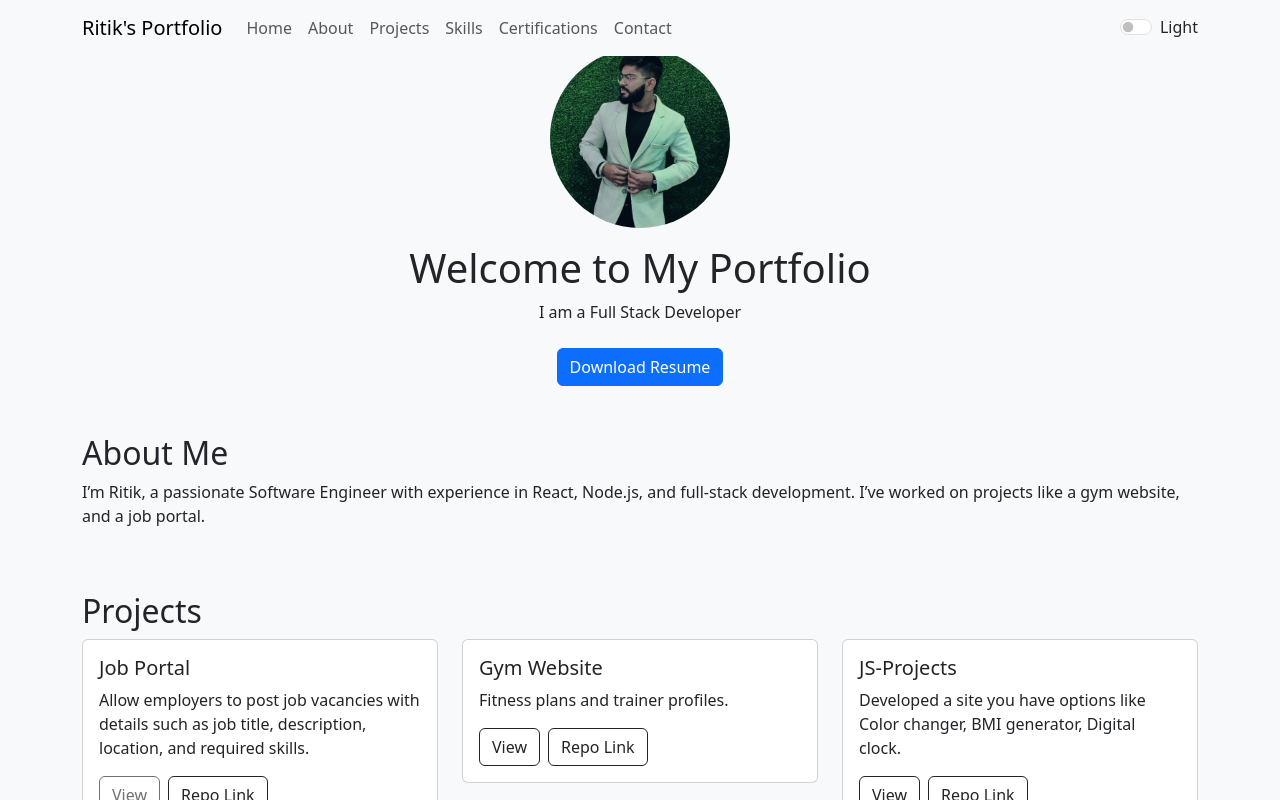
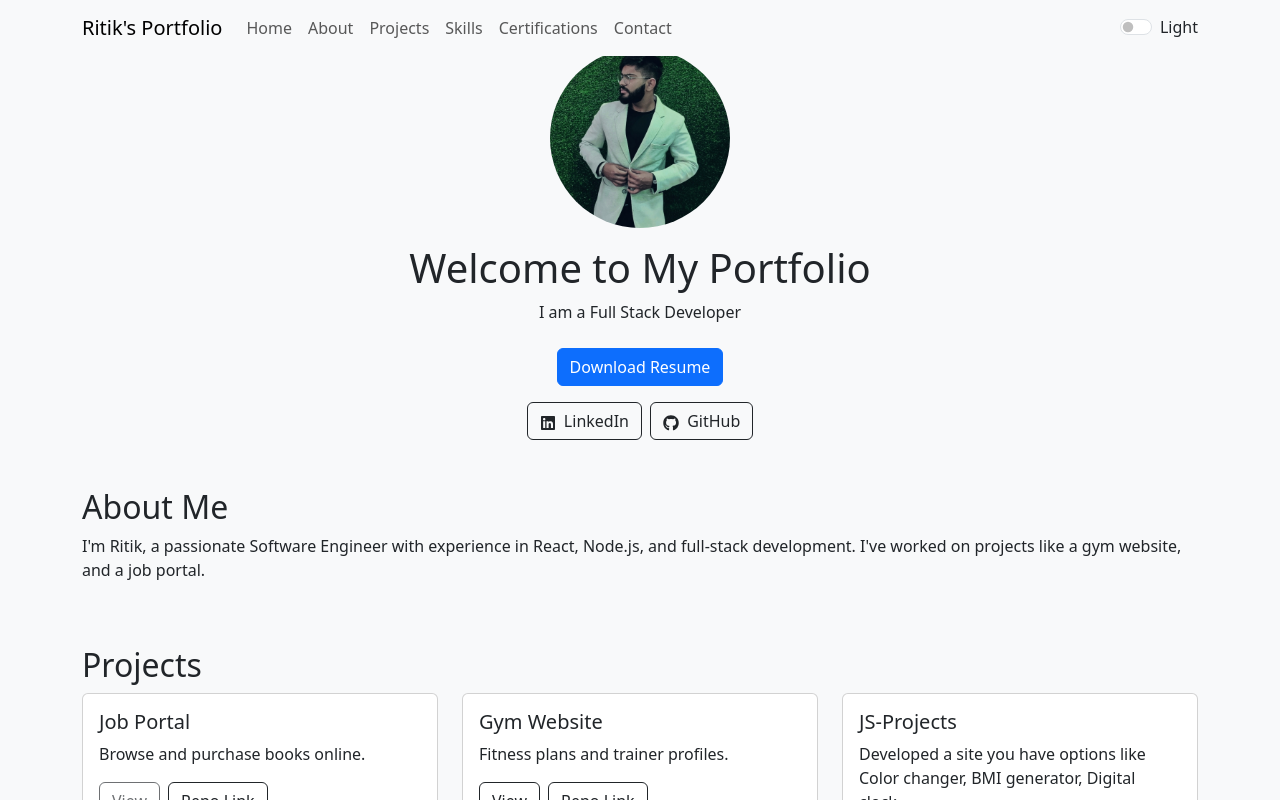
Before and after one commit to RITIKRAJGUPTA/Ritik-Portfolio, a React (Create React App) app in the folder client/: page / in a window 1280 px wide. Shown: the top 800 px of the page. Built offline with nearby package versions, Linux system fonts and the light colour scheme.

Commit message:
Update App.js

```diff
--- a/client/src/App.js
+++ b/client/src/App.js
@@ -6,6 +6,7 @@ import { ToastContainer, toast } from "react-toastify";
 import "react-toastify/dist/ReactToastify.css";
 import profileImage from "./assets/profile.jpg";
 import resumePDF from "./assets/Ritik_Resume.pdf";
+import { FaGithub, FaLinkedin } from "react-icons/fa"; // Import icons
 
 function App() {
   const [darkMode, setDarkMode] = useState(false);
@@ -27,7 +28,7 @@ function App() {
     e.preventDefault();
     setLoading(true);
     try {
-      const res = await fetch("https://ritik-portfolio.onrender.com/send", {
+      const res = await fetch("http://localhost:5000/send", {
         method: "POST",
         headers: { "Content-Type": "application/json" },
         body: JSON.stringify(formData),
@@ -75,15 +76,35 @@ function App() {
         <Button href={resumePDF} download="Ritik_Resume.pdf" className="mt-2">
           Download Resume
         </Button>
+        <div className="mt-3">
+          <Button
+            variant={darkMode ? "outline-light" : "outline-dark"}
+            href="https://www.linkedin.com/in/rrgritik2001/" // Replace with your LinkedIn URL
+            target="_blank"
+            rel="noopener noreferrer"
+            className="me-2"
+          >
+            <FaLinkedin className="me-1" /> LinkedIn
+          </Button>
+          <Button
+            variant={darkMode ? "outline-light" : "outline-dark"}
+            href="https://github.com/RITIKRAJGUPTA" // Replace with your GitHub URL
+            target="_blank"
+            rel="noopener noreferrer"
+          >
+            <FaGithub className="me-1" /> GitHub
+          </Button>
+        </div>
       </section>
 
+      {/* Rest of your code remains the same */}
       {/* About */}
       <section id="about" className="pt-5">
         <Container>
           <h2>About Me</h2>
           <p>
-            I’m Ritik, a passionate Software Engineer with experience in React,
-            Node.js, and full-stack development. I’ve worked on projects like a
+            I'm Ritik, a passionate Software Engineer with experience in React,
+            Node.js, and full-stack development. I've worked on projects like a
             gym website, and a job portal.
           </p>
         </Container>
@@ -97,7 +118,7 @@ function App() {
             {[
               {
                 title: "Job Portal",
-                desc: "Allow employers to post job vacancies with details such as job title, description, location, and required skills.",
+                desc: "Browse and purchase books online.",
                 repolink: "https://github.com/RITIKRAJGUPTA/job_portal_backend",
                 link: "#",
               },
```
